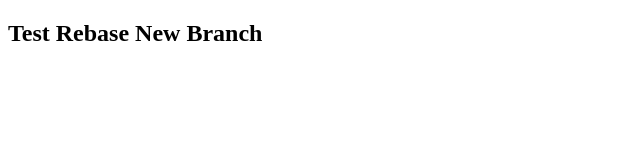
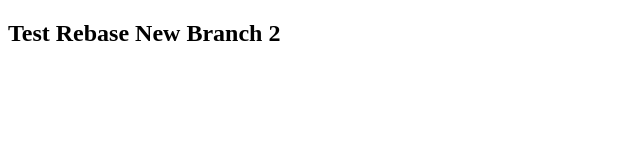
Before and after one commit to IlyaKrapivnoy/git_test, a plain HTML site: page index.html in a window 1280 px wide. Shown: the full height of the page, 0-640 px from the left. Drawn offline with Linux system fonts and the light colour scheme.

Commit message:
test new branch

```diff
--- a/index.html
+++ b/index.html
@@ -9,7 +9,7 @@
     <body>
         <section>
             <div class="top4">
-                <h1>Test Rebase New Branch</h1>
+                <h1>Test Rebase New Branch 2</h1>
             </div>
         </section>
     </body>
```
